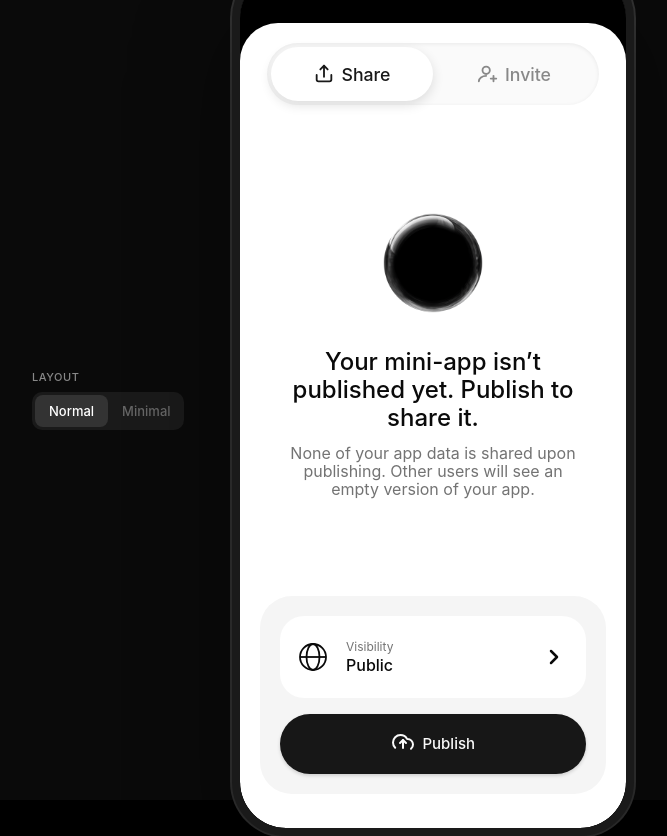
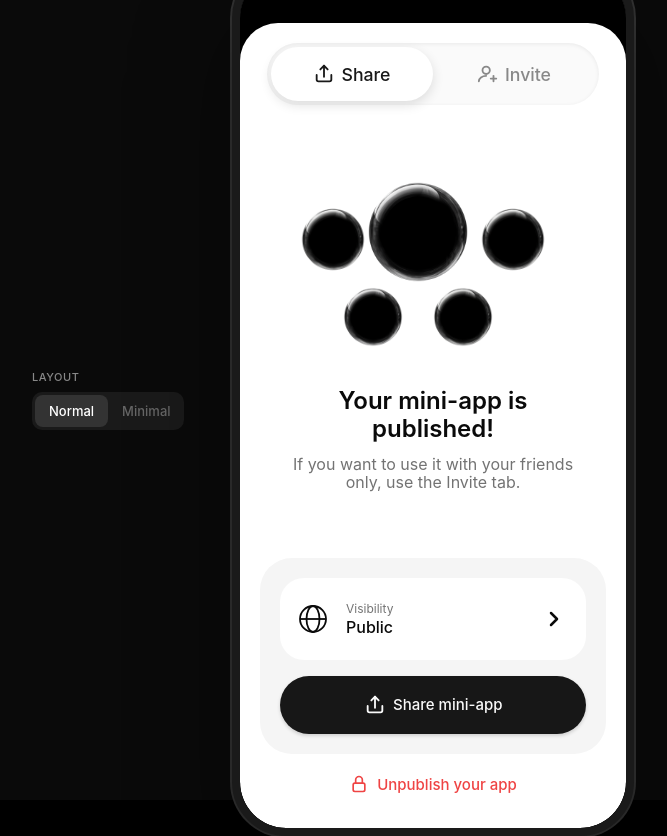
Before and after one commit to joonasvir/Sharing, a React (Vite) app: page / in a window 1280 px wide. Both pictures are taken after a click on the button "Publish". Shown: the whole page, without its empty margins (307-974 px from the left). Built offline with nearby package versions, Linux system fonts and the light colour scheme.

Commit message:
Add published state with orb cluster, share button, and unpublish link

```diff
--- a/src/App.jsx
+++ b/src/App.jsx
@@ -69,6 +69,15 @@ function CloudUploadIcon({ size = 24, color = '#fafafa' }) {
   )
 }
 
+function LockIcon({ size = 20, color = '#ef4444' }) {
+  return (
+    <svg width={size} height={size} viewBox="0 0 24 24" fill="none">
+      <rect x="5" y="11" width="14" height="10" rx="2" stroke={color} strokeWidth="2" />
+      <path d="M8 11V7C8 4.79086 9.79086 3 12 3C14.2091 3 16 4.79086 16 7V11" stroke={color} strokeWidth="2" strokeLinecap="round" />
+    </svg>
+  )
+}
+
 function CheckIcon({ size = 32 }) {
   return (
     <svg width={size} height={size} viewBox="0 0 32 32" fill="none">
@@ -83,6 +92,41 @@ function EmptyCircle({ size = 32 }) {
     <svg width={size} height={size} viewBox="0 0 32 32" fill="none">
       <circle cx="16" cy="16" r="15" stroke="#d4d4d4" strokeWidth="1.5" />
     </svg>
+  )
+}
+
+/* ─── Orb Cluster ─── */
+
+function OrbCluster() {
+  const orbs = [
+    { size: 120, x: 140, y: 0, hue: 0 },       // center top (original orange)
+    { size: 75, x: 55, y: 30, hue: 210 },       // left (dark blue)
+    { size: 75, x: 235, y: 30, hue: 190 },      // right (light blue)
+    { size: 70, x: 95, y: 110, hue: 30 },       // bottom-left (brown)
+    { size: 70, x: 185, y: 110, hue: 160 },     // bottom-right (teal)
+  ]
+
+  return (
+    <div style={{ position: 'relative', width: 310, height: 190 }}>
+      {orbs.map((orb, i) => (
+        <img
+          key={i}
+          src="/orb.png"
+          alt=""
+          style={{
+            position: 'absolute',
+            width: orb.size,
+            height: orb.size,
+            borderRadius: '50%',
+            objectFit: 'cover',
+            left: orb.x,
+            top: orb.y,
+            filter: orb.hue ? `hue-rotate(${orb.hue}deg)` : 'none',
+            transform: 'translateX(-50%)',
+          }}
+        />
+      ))}
+    </div>
   )
 }
 
@@ -350,6 +394,7 @@ function ShareScreen({ mode }) {
   const [activeTab, setActiveTab] = useState('share')
   const [sheetOpen, setSheetOpen] = useState(false)
   const [visibility, setVisibility] = useState('public')
+  const [published, setPublished] = useState(false)
   const minimal = mode === 'minimal'
 
   const visibilityLabel = visibility === 'public' ? 'Public' : 'Unlisted'
@@ -457,6 +502,9 @@ function ShareScreen({ mode }) {
           textAlign: 'center',
           gap: 25,
         }}>
+          {published ? (
+            <OrbCluster />
+          ) : (
             <img src="/orb.png" alt="" style={{
               width: minimal ? 80 : 120,
               height: minimal ? 80 : 120,
@@ -464,15 +512,18 @@ function ShareScreen({ mode }) {
               objectFit: 'cover',
               transition: 'all 0.3s ease',
             }} />
+          )}
           <div style={{ display: 'flex', flexDirection: 'column', gap: 12, alignItems: 'center' }}>
             <h1 style={{
               fontSize: minimal ? 20 : 24,
-              fontWeight: 500,
+              fontWeight: published ? 600 : 500,
               lineHeight: minimal ? '24px' : '28px',
               color: '#0a0a0a',
               transition: 'all 0.3s ease',
             }}>
-              {minimal
+              {published
+                ? 'Your mini-app is published!'
+                : minimal
                   ? 'Publish to share it.'
                   : 'Your mini-app isn\u2019t published yet. Publish to share it.'}
             </h1>
@@ -484,7 +535,9 @@ function ShareScreen({ mode }) {
                 color: '#737373',
                 maxWidth: 306,
               }}>
-                None of your app data is shared upon publishing. Other users will see an empty version of your app.
+                {published
+                  ? 'If you want to use it with your friends only, use the Invite tab.'
+                  : 'None of your app data is shared upon publishing. Other users will see an empty version of your app.'}
               </p>
             )}
           </div>
@@ -493,7 +546,7 @@ function ShareScreen({ mode }) {
         {/* Bottom section */}
         <div style={{
           flexShrink: 0,
-          margin: '0 20px 34px',
+          margin: '0 20px 0',
           background: minimal ? 'transparent' : '#f5f5f5',
           borderRadius: 32,
           padding: minimal ? '0' : 20,
@@ -531,7 +584,11 @@ function ShareScreen({ mode }) {
             </button>
           )}
 
-          <button style={{
+          <button
+            onClick={() => {
+              if (!published) setPublished(true)
+            }}
+            style={{
               width: '100%',
               background: '#171717',
               color: '#fafafa',
@@ -548,11 +605,48 @@ function ShareScreen({ mode }) {
               gap: 7.5,
               boxShadow: '0 1.87px 3.73px rgba(0,0,0,0.16)',
               fontFamily: 'inherit',
-          }}>
+            }}
+          >
+            {published ? (
+              <>
+                <ShareIcon size={22} color="#fafafa" />
+                Share mini-app
+              </>
+            ) : (
+              <>
                 <CloudUploadIcon />
                 Publish
+              </>
+            )}
           </button>
         </div>
+
+        {/* Unpublish link */}
+        {published && (
+          <button
+            onClick={() => setPublished(false)}
+            style={{
+              background: 'none',
+              border: 'none',
+              cursor: 'pointer',
+              display: 'flex',
+              alignItems: 'center',
+              justifyContent: 'center',
+              gap: 8,
+              padding: '20px 0 34px',
+              fontFamily: 'inherit',
+              fontSize: 15,
+              fontWeight: 500,
+              color: '#ef4444',
+            }}
+          >
+            <LockIcon size={20} color="#ef4444" />
+            Unpublish your app
+          </button>
+        )}
+
+        {/* Spacer when not published */}
+        {!published && <div style={{ height: 34, flexShrink: 0 }} />}
       </div>
 
       {/* Visibility bottom sheet */}
```
Lines whose indentation alone changed are shown as unchanged.
